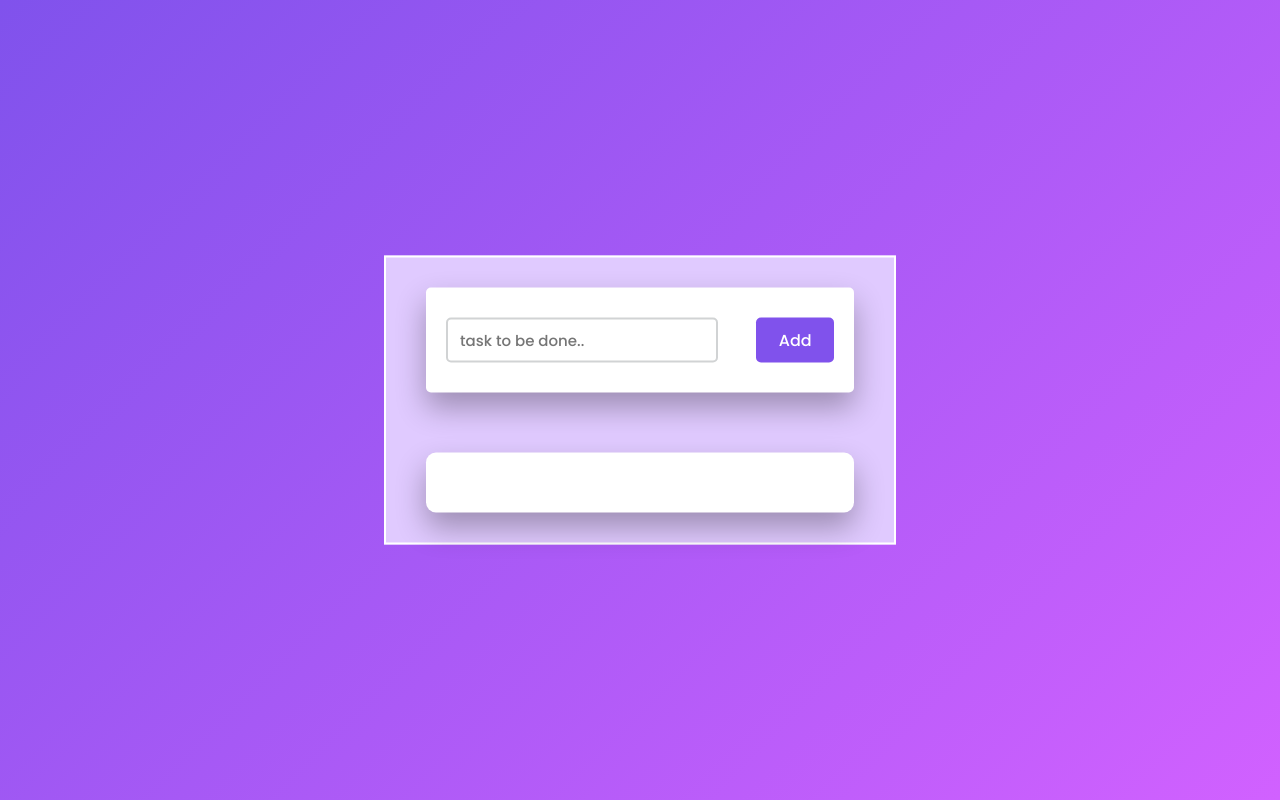
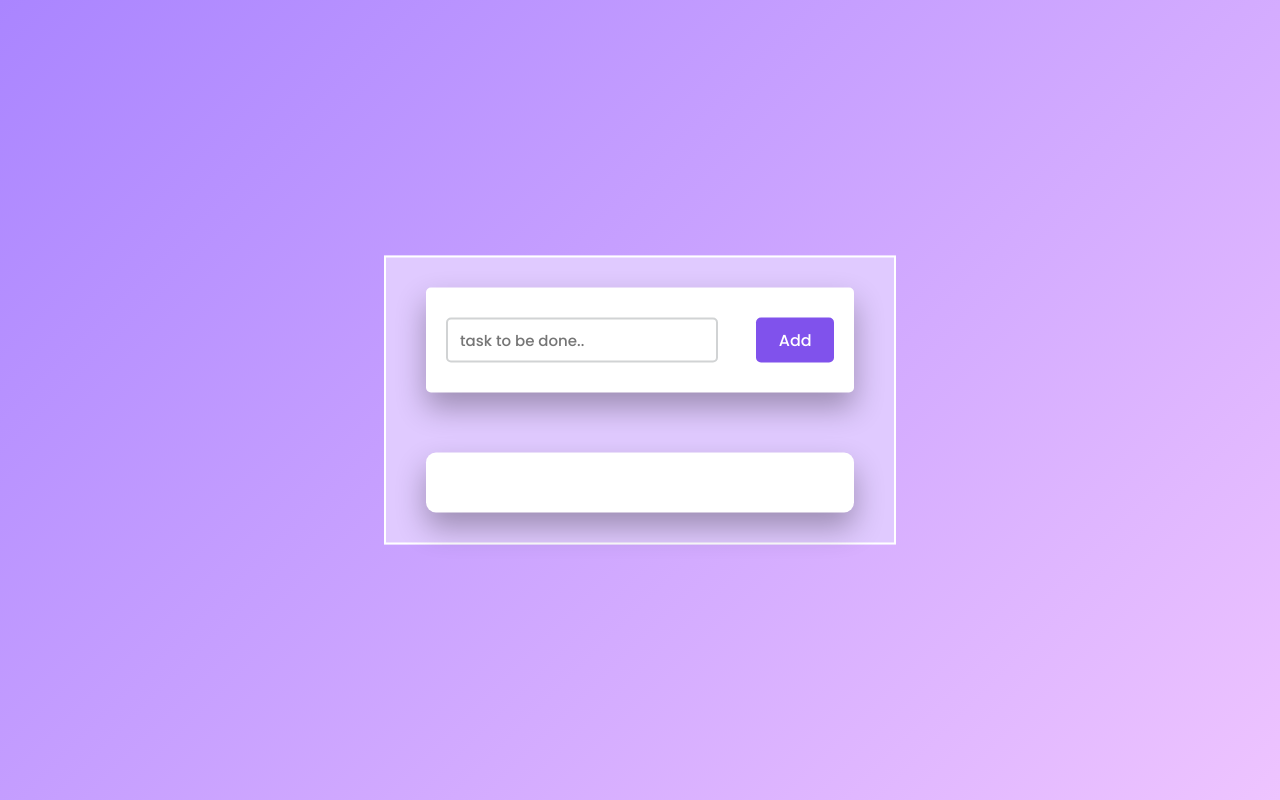
Before and after one commit to devpedromelo/list, a plain HTML site: page index.html in a window 1280 px wide. Drawn offline with nearby package versions, Linux system fonts and the light colour scheme.

Commit message:
estilizando algumas cores

```diff
--- a/style.css
+++ b/style.css
@@ -13,7 +13,7 @@
 
 body{
     height: 100vh;
-    background-image: linear-gradient(135deg, #8052ec, #d161ff);
+    background-image: linear-gradient(135deg, #aa85ff, #eec4ff);
 }
 
 .container{
```
